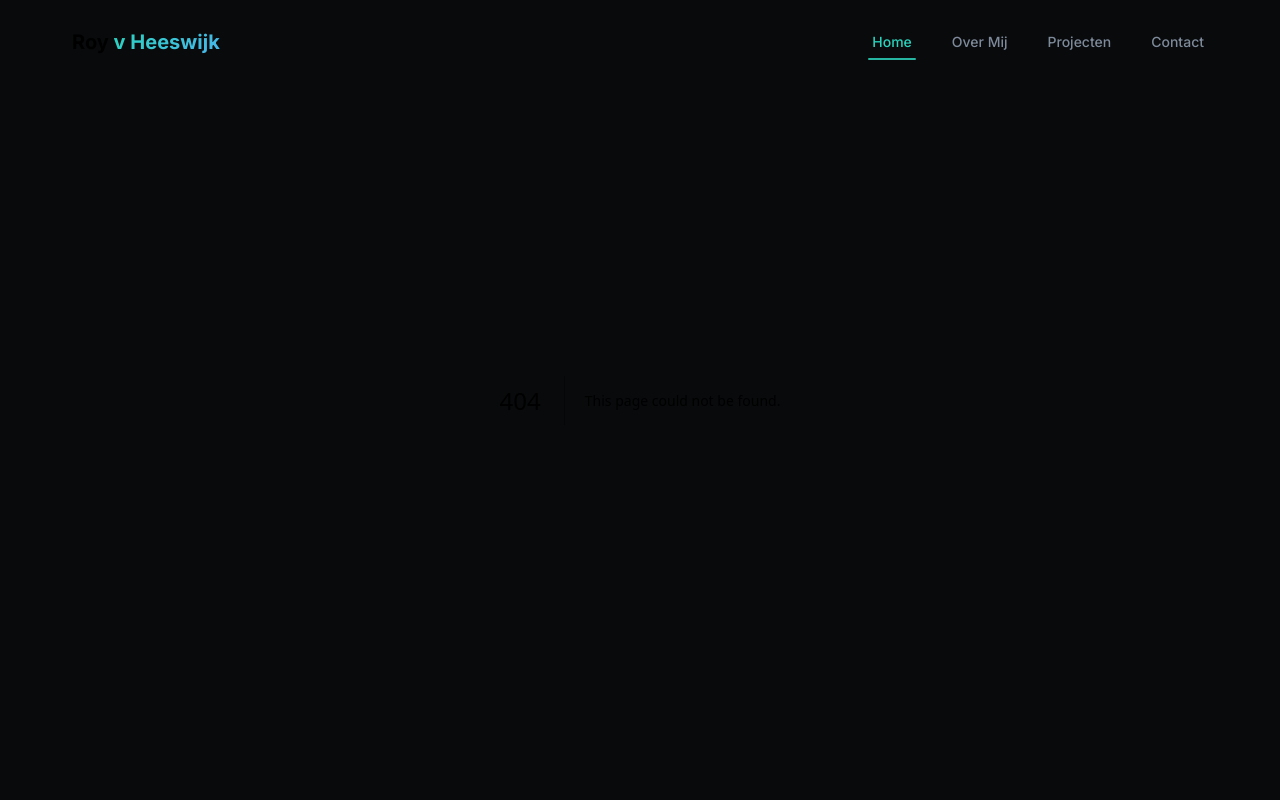
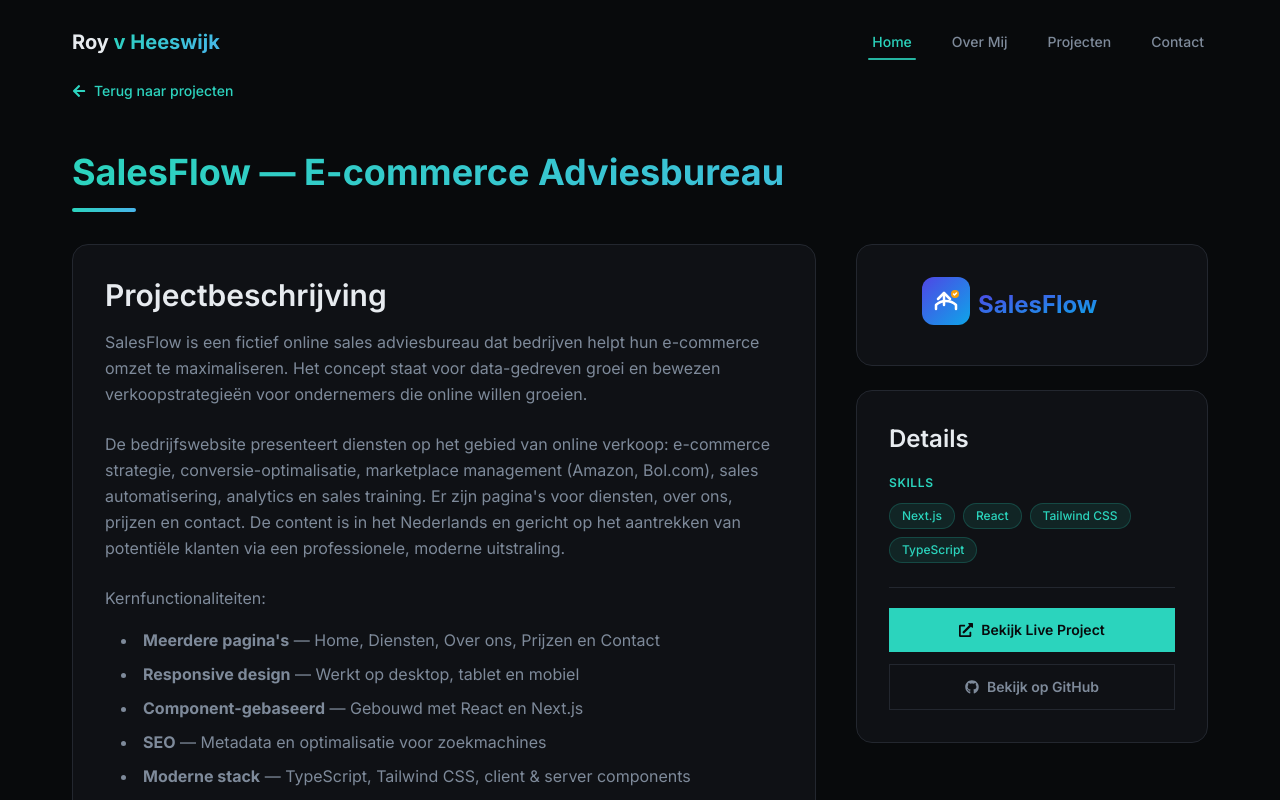
Before and after one commit to RoyvHeeswijk/NewPortfolio, a Next.js app: page /SalesFlow in a window 1280 px wide. Before the commit this address had no page. Shown: the top 800 px of the page. Built offline with nearby package versions, Linux system fonts and the light colour scheme.

Commit message:
Added salesflow

```diff
--- a/src/components/layout/ProjectPageLayout.tsx
+++ b/src/components/layout/ProjectPageLayout.tsx
@@ -125,20 +125,22 @@ export default function ProjectPageLayout({
                     <div className="lg:col-span-1 flex flex-col gap-6 lg:sticky lg:top-28 lg:self-start">
                         {projectImage && !projectVideoId && (
                             <motion.div
-                                className="p-6 md:p-8 rounded-2xl flex items-center justify-center"
+                                className="p-6 md:p-8 rounded-2xl flex items-center justify-center min-h-[100px]"
                                 style={{ backgroundColor: cardBg, border: `1px solid ${borderColor}` }}
                                 variants={fadeInRight}
                                 transition={{ duration: 0.6 }}
                                 whileHover={{ borderColor: 'hsl(220, 14%, 22%)' }}
                             >
-                                <Image
-                                    src={projectImage}
-                                    alt={`Logo voor ${pageTitle}`}
-                                    width={240}
-                                    height={90}
-                                    className="object-contain w-full h-auto max-h-20 md:max-h-24"
-                                    priority
-                                />
+                                <div className="flex justify-center items-center w-full">
+                                    <Image
+                                        src={projectImage}
+                                        alt={`Logo voor ${pageTitle}`}
+                                        width={220}
+                                        height={56}
+                                        className="object-contain object-center w-auto max-w-full max-h-14 md:max-h-16"
+                                        priority
+                                    />
+                                </div>
                             </motion.div>
                         )}
                         <motion.div
--- a/src/pages/CineMatchpage.tsx
+++ b/src/pages/CineMatchpage.tsx
@@ -49,7 +49,7 @@ const CineMatchPageProject = () => {
     const metaDescription = "Ontdek CineMatch, een AI-gedreven platform door Roy van Heeswijk dat helpt de perfecte film te vinden op basis van jouw voorkeuren.";
     const technologies = ["Next.js", "React", "Tailwind CSS", "JavaScript", "OpenAI API", "Vercel"];
 
-    const githubUrl = "https://github.com/RoyvHeeswijk";
+    const githubUrl = "https://github.com/RoyvHeeswijk/CineMatch";
     // const liveUrl = "HIER_DE_LIVE_URL_INDIEN_BESCHIKBAAR"; // Toevoegen als je deze hebt
 
     const description = (
--- /dev/null
+++ b/src/pages/SalesFlow.tsx
@@ -0,0 +1,56 @@
+"use client"
+
+import ProjectPageLayout from '../components/layout/ProjectPageLayout';
+
+const SalesFlowProjectPage = () => {
+    const pageTitle = "SalesFlow — E-commerce Adviesbureau";
+    const metaTitle = "SalesFlow | Roy van Heeswijk";
+    const metaDescription = "SalesFlow is een fictief online sales adviesbureau dat bedrijven helpt hun e-commerce omzet te maximaliseren. Gebouwd met Next.js, React en Tailwind CSS.";
+    const technologies = ["Next.js", "React", "Tailwind CSS", "TypeScript"];
+
+    const githubUrl = "https://github.com/RoyvHeeswijk/SalesFlow";
+    const liveUrl = "https://sales-flow-dun.vercel.app";
+
+    const description = (
+        <>
+            <p className="mb-6">
+                SalesFlow is een fictief online sales adviesbureau dat bedrijven helpt hun e-commerce omzet te maximaliseren.
+                Het concept staat voor data-gedreven groei en bewezen verkoopstrategieën voor ondernemers die online willen groeien.
+            </p>
+            <p className="mb-6">
+                De bedrijfswebsite presenteert diensten op het gebied van online verkoop: e-commerce strategie, conversie-optimalisatie,
+                marketplace management (Amazon, Bol.com), sales automatisering, analytics en sales training. Er zijn pagina&apos;s voor
+                diensten, over ons, prijzen en contact. De content is in het Nederlands en gericht op het aantrekken van potentiële
+                klanten via een professionele, moderne uitstraling.
+            </p>
+            <p className="mb-4">
+                Kernfunctionaliteiten:
+            </p>
+            <ul className="list-disc list-inside mb-6 space-y-2 pl-4">
+                <li><strong>Meerdere pagina&apos;s</strong> — Home, Diensten, Over ons, Prijzen en Contact</li>
+                <li><strong>Responsive design</strong> — Werkt op desktop, tablet en mobiel</li>
+                <li><strong>Component-gebaseerd</strong> — Gebouwd met React en Next.js</li>
+                <li><strong>SEO</strong> — Metadata en optimalisatie voor zoekmachines</li>
+                <li><strong>Moderne stack</strong> — TypeScript, Tailwind CSS, client & server components</li>
+            </ul>
+            <p>
+                SalesFlow demonstreert mijn vaardigheden in het bouwen van professionele bedrijfswebsites met een moderne tech stack en aandacht voor gebruiksvriendelijkheid.
+            </p>
+        </>
+    );
+
+    return (
+        <ProjectPageLayout
+            metaTitle={metaTitle}
+            metaDescription={metaDescription}
+            pageTitle={pageTitle}
+            projectImage="/SalesFlow.svg"
+            description={description}
+            technologies={technologies}
+            githubUrl={githubUrl}
+            liveUrl={liveUrl}
+        />
+    );
+};
+
+export default SalesFlowProjectPage;
--- a/src/pages/index.tsx
+++ b/src/pages/index.tsx
@@ -17,12 +17,14 @@ interface Project {
   github?: string;
   live: string;
   liveDemo?: string;
+  logoImage?: boolean;
 }
 
 const projectsData: Project[] = [
-  { id: 1, title: "Charla — Spraak-naar-Tekst", description: "Real-time spraak-naar-tekst applicatie, mogelijk gemaakt door Next.js en OpenAI API.", image: "/Charla.png", tags: ["Next.js", "React", "TypeScript", "OpenAI API", "Tailwind CSS"], github: "https://github.com/RoyvHeeswijk", live: "/Charla", liveDemo: "https://persoonlijkproject-saj9.vercel.app/" },
-  { id: 2, title: "CineMatch AI", description: "AI-gedreven film aanbevelingsplatform met gepersonaliseerde suggesties.", image: "/video.png", tags: ["Next.js", "React", "AI", "OpenAI API", "Tailwind CSS"], github: "https://github.com/RoyvHeeswijk", live: "/CineMatchpage" },
-  { id: 3, title: "FORGE — Webshop", description: "Interactieve webshop voor outdoor gear met winkelwagen, filteren en zoeken.", image: "/Forge.png", tags: ["HTML", "CSS", "JavaScript", "Lovable", "Cursor"], github: "https://github.com/RoyvHeeswijk/Forge", live: "/Forge", liveDemo: "https://forge-eight-nu.vercel.app" },
+  { id: 1, title: "FORGE — Webshop", description: "Interactieve webshop voor outdoor gear met winkelwagen, filteren en zoeken.", image: "/Forge.png", tags: ["HTML", "CSS", "JavaScript", "Lovable", "Cursor"], github: "https://github.com/RoyvHeeswijk/Forge", live: "/Forge", liveDemo: "https://forge-eight-nu.vercel.app" },
+  { id: 2, title: "SalesFlow", description: "Fictief e-commerce adviesbureau dat bedrijven helpt hun online verkoop te maximaliseren.", image: "/SalesFlow.svg", tags: ["Next.js", "React", "Tailwind CSS", "TypeScript"], github: "https://github.com/RoyvHeeswijk/SalesFlow", live: "/SalesFlow", liveDemo: "https://sales-flow-dun.vercel.app", logoImage: true },
+  { id: 3, title: "Charla — Spraak-naar-Tekst", description: "Real-time spraak-naar-tekst applicatie, mogelijk gemaakt door Next.js en OpenAI API.", image: "/Charla.png", tags: ["Next.js", "React", "TypeScript", "OpenAI API", "Tailwind CSS"], github: "https://github.com/RoyvHeeswijk", live: "/Charla", liveDemo: "https://persoonlijkproject-saj9.vercel.app/" },
+  { id: 4, title: "CineMatch AI", description: "AI-gedreven film aanbevelingsplatform met gepersonaliseerde suggesties.", image: "/video.png", tags: ["Next.js", "React", "AI", "OpenAI API", "Tailwind CSS"], github: "https://github.com/RoyvHeeswijk/CineMatch", live: "/CineMatchpage" },
 ];
 
 const skillsData = [
@@ -459,36 +461,32 @@ export default function HomePage() {
             <div className="w-16 h-1 rounded-full" style={{ background: `linear-gradient(90deg, ${teal}, hsl(200, 80%, 60%))` }} />
           </motion.div>
 
-          <motion.div
-            className="grid grid-cols-1 md:grid-cols-3 gap-6"
-            variants={stagger}
-            initial="initial"
-            whileInView="animate"
-            viewport={{ once: true, amount: 0.1 }}
-          >
+          <div className="grid grid-cols-1 md:grid-cols-2 gap-8">
             {projectsData.map((project, i) => (
               <motion.div
                 key={project.id}
-                className="group rounded-2xl overflow-hidden transition-shadow duration-300"
+                className="group rounded-2xl overflow-hidden transition-shadow duration-300 flex flex-col"
                 style={{ backgroundColor: cardBg, border: `1px solid ${borderColor}` }}
-                variants={i % 3 === 0 ? fadeInLeft : i % 3 === 1 ? fadeInUp : fadeInRight}
-                transition={{ duration: 0.6 }}
+                initial={i % 2 === 0 ? { opacity: 0, x: -40 } : { opacity: 0, x: 40 }}
+                whileInView={{ opacity: 1, x: 0 }}
+                viewport={{ once: true, amount: 0.2 }}
+                transition={{ duration: 0.6, delay: i * 0.1 }}
                 whileHover={{
                   borderColor: teal30,
                   boxShadow: `0 0 30px -10px hsl(172, 66%, 50%, 0.15)`,
                 }}
               >
                 <Link href={project.live || "#"}>
-                  <div className="relative h-40 md:h-48 w-full overflow-hidden">
-                    <Image src={project.image} alt={project.title} fill className="object-cover group-hover:scale-105 transition-transform duration-700 ease-out" />
-                    <div className="absolute inset-0" style={{ background: 'linear-gradient(to top, hsl(220, 18%, 7%) 0%, transparent 60%)' }} />
+                  <div className={`relative h-40 md:h-48 w-full overflow-hidden flex items-center justify-center ${project.logoImage ? 'p-4' : ''}`} style={project.logoImage ? { backgroundColor: 'hsl(220, 18%, 7%)' } : {}}>
+                    <Image src={project.image} alt={project.title} fill className={project.logoImage ? 'object-contain object-center p-4 group-hover:scale-105 transition-transform duration-700 ease-out' : 'object-cover object-center group-hover:scale-105 transition-transform duration-700 ease-out'} />
+                    {!project.logoImage && <div className="absolute inset-0" style={{ background: 'linear-gradient(to top, hsl(220, 18%, 7%) 0%, transparent 60%)' }} />}
                     <div
                       className="absolute inset-0 opacity-0 group-hover:opacity-100 transition-opacity duration-500"
                       style={{ background: `radial-gradient(circle at 50% 50%, hsl(172, 66%, 50%, 0.08), transparent 70%)` }}
                     />
                   </div>
                 </Link>
-                <div className="p-5">
+                <div className="p-5 flex flex-col flex-1">
                   <Link href={project.live || "#"}>
                     <h3
                       className="text-lg font-semibold mb-2 transition-colors duration-200 cursor-pointer"
@@ -507,7 +505,7 @@ export default function HomePage() {
                       </span>
                     ))}
                   </div>
-                  <div className="flex items-center gap-5 pt-3" style={{ borderTop: `1px solid ${borderColor}` }}>
+                  <div className="flex items-center gap-5 pt-3 mt-auto" style={{ borderTop: `1px solid ${borderColor}` }}>
                     {project.github && (
                       <motion.a
                         href={project.github}
@@ -538,7 +536,7 @@ export default function HomePage() {
                 </div>
               </motion.div>
             ))}
-          </motion.div>
+          </div>
         </div>
       </section>
 
```
Also changed, not shown: public/SalesFlow.svg (added).
